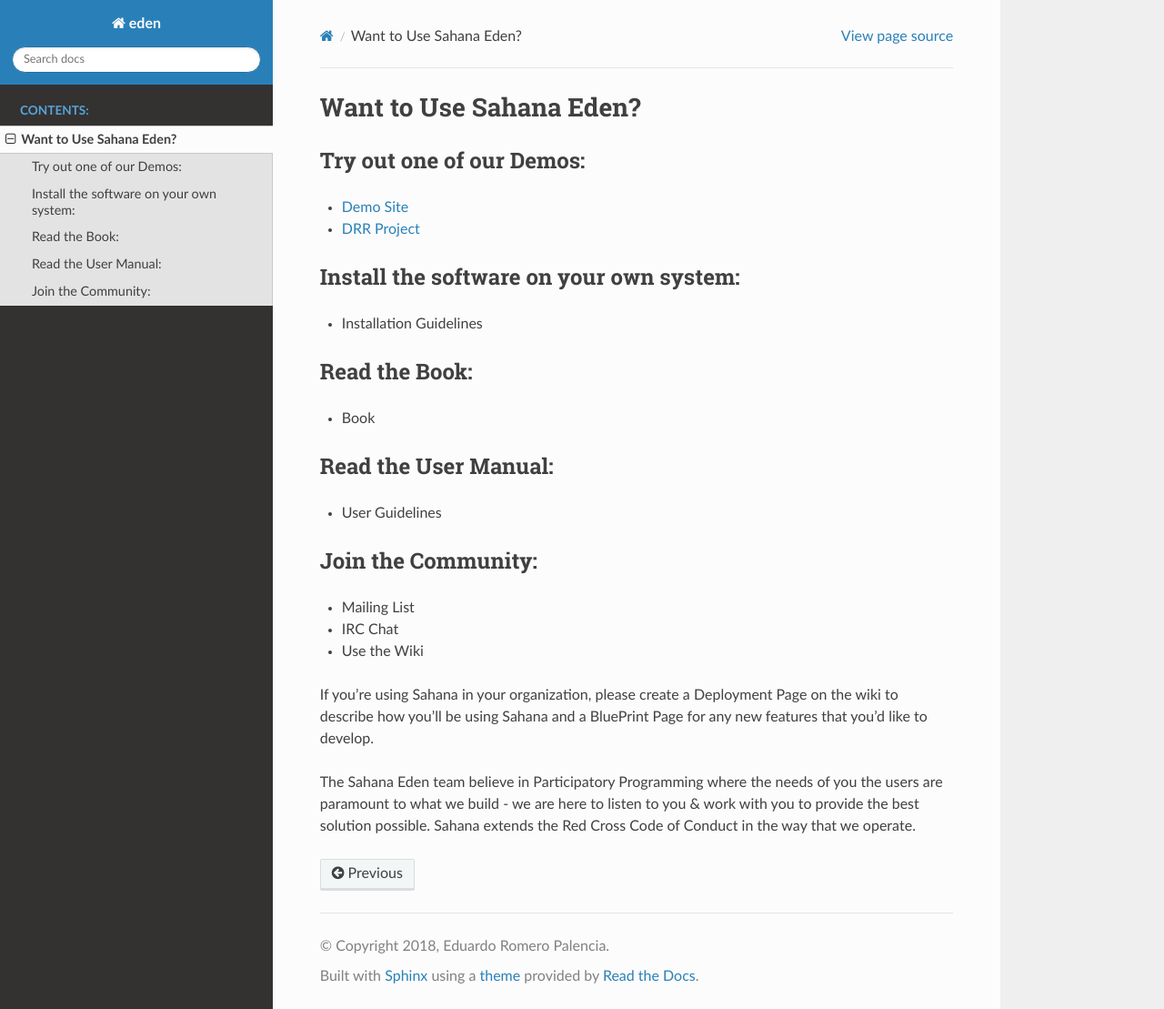
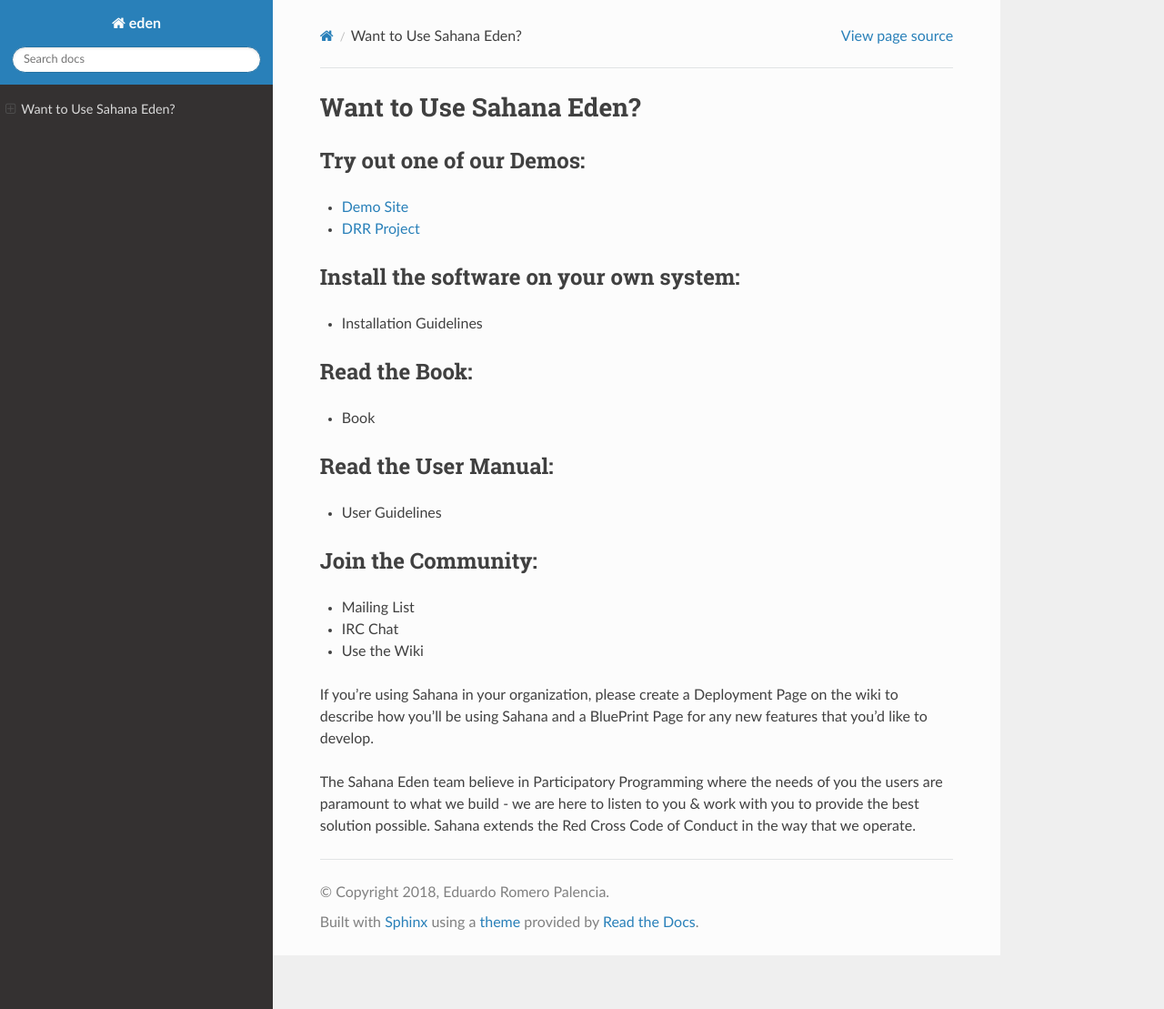
Before and after one commit to PJColombo/Pruebas, a Sphinx documentation site: the page built from docs/use.rst, in a window 1280 px wide and 1109 px high. Shown: the whole window at 91% size. Built offline with Sphinx 7.4.7 and the Read the Docs theme 2.0.0, drawn with Linux system fonts in a browser that asks for light colours; pages that are not in the unit, such as notebooks, are missing from menus.

Commit message:
Add files via upload

```diff
--- a/docs/index.rst
+++ b/docs/index.rst
@@ -4,9 +4,7 @@
    contain the root `toctree` directive.
 
 .. toctree::
-   :maxdepth: 1
-   :caption: Contents:
-
+   :maxdepth: 0
    index
    use
 
```
